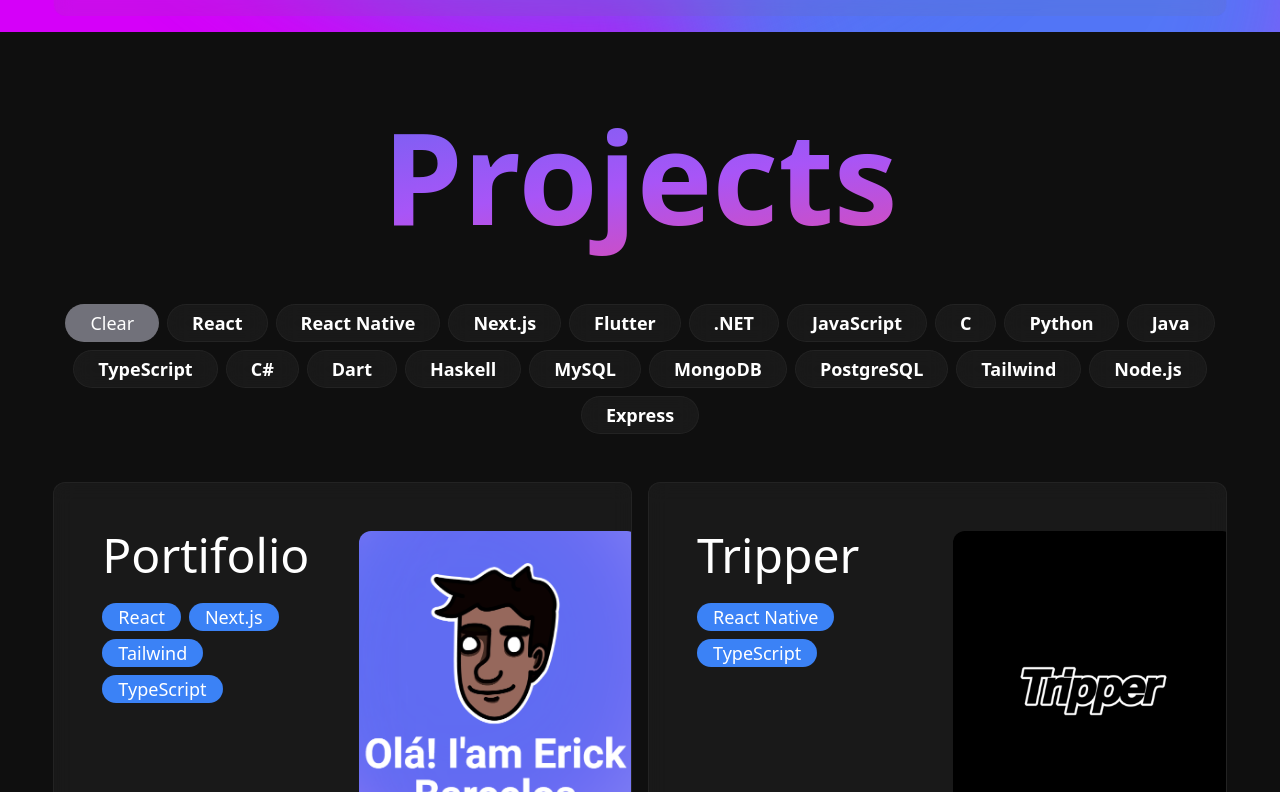
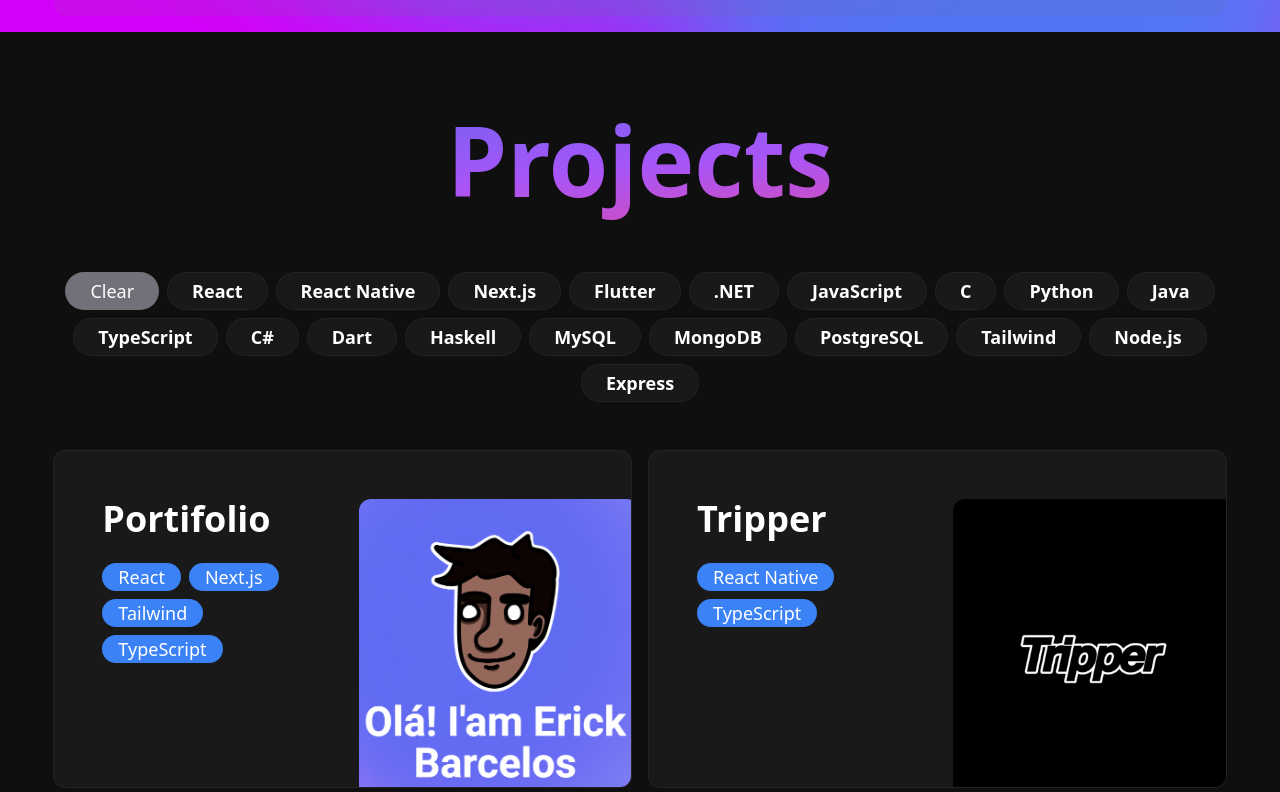
Before and after one commit to rckbrcls/portifolio, a Next.js app in the folder apps/portifolio/: page / in a window 1280 px wide. Shown: the part 768-1560 px from the top of the page. Built offline with nearby package versions, Linux system fonts and the light colour scheme; grey boxes are pictures that could not be loaded.

Commit message:
ajustes de tamanho de texto

```diff
--- a/apps/portifolio/src/components/atoms/SubTitle.tsx
+++ b/apps/portifolio/src/components/atoms/SubTitle.tsx
@@ -13,7 +13,7 @@ export default function SubTitle({
   return (
     <p
       className={twMerge(
-        `text-4xl md:text-5xl
+        `text-3xl md:text-4xl font-bold
         ${
           gradient &&
           "bg-gradient-to-br from-indigo-500 via-purple-500 to-pink-500 bg-clip-text inline-block text-transparent"
--- a/apps/portifolio/src/components/atoms/Title.tsx
+++ b/apps/portifolio/src/components/atoms/Title.tsx
@@ -13,7 +13,7 @@ export default function Title({
   return (
     <p
       className={twMerge(
-        `text-7xl md:text-9xl font-bold
+        `text-6xl md:text-8xl font-bold
         ${
           gradient &&
           "bg-gradient-to-br from-indigo-500 via-purple-500 to-pink-500 bg-clip-text pb-4 inline-block text-transparent"
--- a/apps/portifolio/src/components/molecules/Header.tsx
+++ b/apps/portifolio/src/components/molecules/Header.tsx
@@ -58,7 +58,7 @@ const Header = () => {
       {routes.map((route, index) => (
         <Link key={index} href={route.path}>
           <button className={buttonClass}>
-            <Text className="whitespace-nowrap">{route.label}</Text>
+            <Text className="whitespace-nowrap text-bold">{route.label}</Text>
           </button>
         </Link>
       ))}
--- a/apps/portifolio/src/pages/alan-turing/index.tsx
+++ b/apps/portifolio/src/pages/alan-turing/index.tsx
@@ -5,7 +5,7 @@ import MicroLayout from "@/components/MicroLayout";
 
 const AlanTuringPage: React.FC = () => {
   return (
-    <MicroLayout>
+    <MicroLayout projectGitRoute="" projectHomeRoute="/project/alan-turing">
       <iframe
         src="http://localhost:3002"
         style={{ height: "100vh", width: "100vw", border: "none" }}
```
